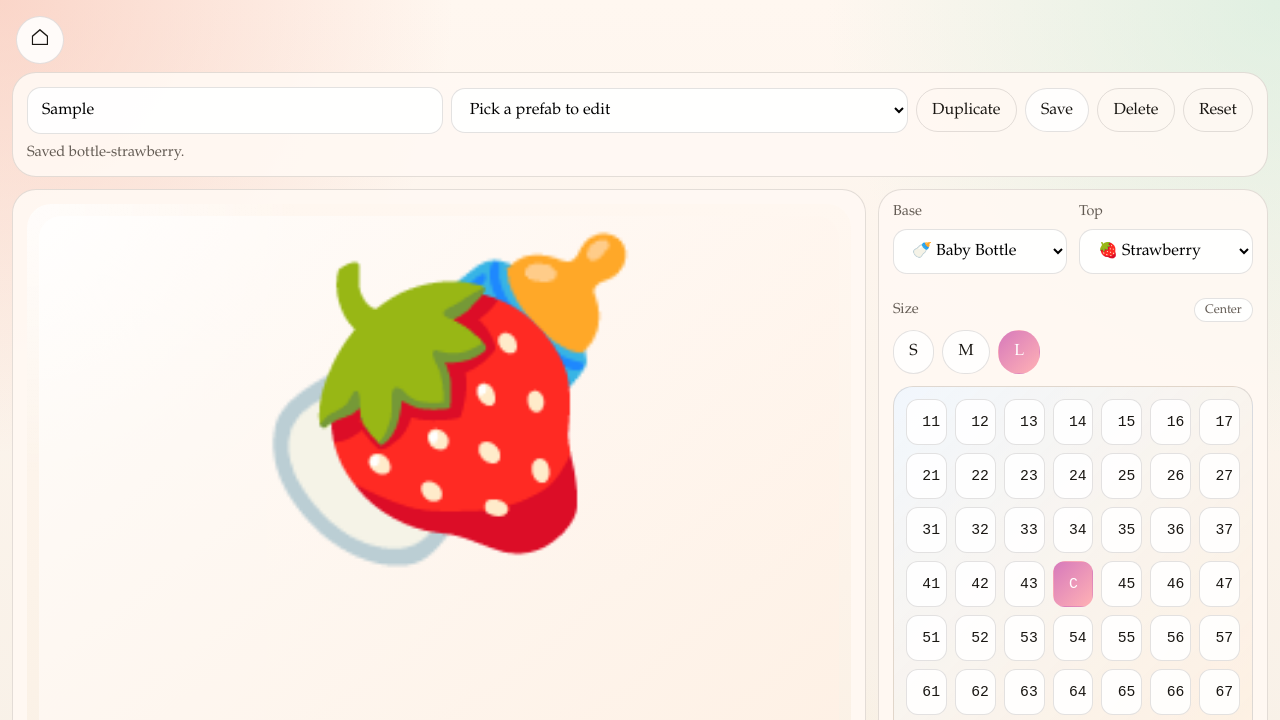
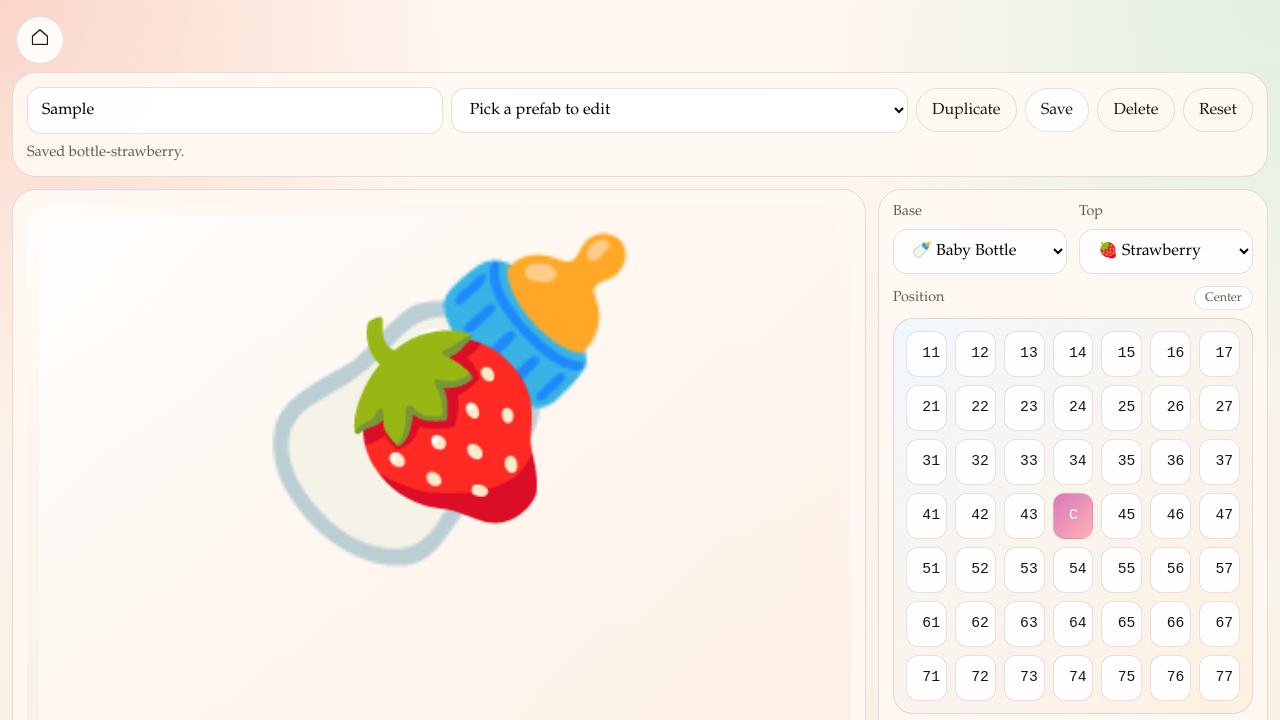
Before and after one commit to LuckyMonkey/emojistack, a website: page sandbox/index.html in a window 1280 px wide. Both pictures are taken after typing "Sample" into the empty fields and a click on the button "Save". Shown: the top 720 px of the page. Drawn offline with Linux system fonts and the light colour scheme.

Commit message:
Collapse manual sandbox class output

```diff
--- a/sandbox/index.html
+++ b/sandbox/index.html
@@ -52,21 +52,13 @@
               <label for="overlay-select">Top</label>
               <select id="overlay-select"></select>
             </div>
-
-            <div class="field span-two">
-              <div class="label-row">
-                <label>Size</label>
-                <span id="position-note" class="chip">Center</span>
-              </div>
-              <div class="picker-toggle" id="picker-mode-toggle">
-                <button type="button" data-size-mode="small" title="Small">S</button>
-                <button type="button" data-size-mode="medium" title="Medium">M</button>
-                <button type="button" data-size-mode="large" title="Large">L</button>
-              </div>
-            </div>
           </div>
 
           <div class="field">
+            <div class="label-row">
+              <label>Position</label>
+              <span id="position-note" class="chip">Center</span>
+            </div>
             <div class="picker-shell">
               <div id="position-grid" class="position-board position-grid"></div>
             </div>
--- a/sandbox/sandbox.js
+++ b/sandbox/sandbox.js
@@ -32,7 +32,6 @@
     base: document.getElementById("base-select"),
     overlay: document.getElementById("overlay-select"),
     positionNote: document.getElementById("position-note"),
-    sizeMode: document.getElementById("picker-mode-toggle"),
     positionGrid: document.getElementById("position-grid"),
     makeBaseDefault: document.getElementById("make-base-default"),
     makeSubDefault: document.getElementById("make-sub-default"),
@@ -46,7 +45,7 @@
     base: "bottle",
     overlay: "strawberry",
     position: "s-44",
-    sizeMode: "large",
+    sizeMode: "medium",
     prefabName: ""
   };
 
@@ -114,7 +113,6 @@
       return;
     }
     state.position = preset.position;
-    state.sizeMode = preset.sizeMode || inferSizeMode(preset.subSize);
   }
 
   function ensureValidState() {
@@ -142,12 +140,34 @@
     const base = emojiByAlias[state.base];
     const overlay = emojiByAlias[state.overlay];
     const position = positionById[state.position];
+    const prefab = selectedPrefab();
+
+    if (prefab) {
+      return {
+        name: prefab.name,
+        base,
+        overlay,
+        position,
+        x: typeof prefab.x === "number" ? prefab.x : position.x,
+        y: typeof prefab.y === "number" ? prefab.y : position.y,
+        unit: prefab.xUnit || prefab.unit || position.unit || "%",
+        subSize: prefab.subSize || SIZE_MAP[state.sizeMode],
+        rotate: prefab.rotate || "0deg",
+        opacity: prefab.opacity || 1
+      };
+    }
+
     return {
       name: sanitizeName(state.prefabName || `${state.base}-${state.overlay}`),
       base,
       overlay,
       position,
-      subSize: SIZE_MAP[state.sizeMode]
+      x: position.x,
+      y: position.y,
+      unit: position.unit || "%",
+      subSize: SIZE_MAP.medium,
+      rotate: "0deg",
+      opacity: 1
     };
   }
 
@@ -163,13 +183,13 @@
       positionLabel: def.position.label,
       baseEmoji: def.base.emoji,
       overlayEmoji: def.overlay.emoji,
-      x: def.position.x,
-      y: def.position.y,
-      unit: def.position.unit || "%",
-      sizeMode: state.sizeMode,
+      x: def.x,
+      y: def.y,
+      unit: def.unit,
+      sizeMode: inferSizeMode(def.subSize),
       subSize: def.subSize,
-      opacity: 1,
-      rotate: "0deg"
+      opacity: def.opacity,
+      rotate: def.rotate
     };
   }
 
@@ -193,7 +213,7 @@
 
     const base = emojiByAlias[state.base];
     const overlay = emojiByAlias[state.overlay];
-    return `es ${base.emoji}${overlay.emoji} es-${state.sizeMode.charAt(0)} ${state.position}`;
+    return `es ${base.emoji}${overlay.emoji} ${state.position}`;
   }
 
   function setStatus(text) {
@@ -289,6 +309,7 @@
   function setCustomState() {
     source = "custom";
     state.prefabName = "";
+    state.sizeMode = "medium";
   }
 
   function positionCellText(positionId) {
@@ -330,22 +351,22 @@
     icon.style.setProperty("--es-sub", JSON.stringify(def.overlay.emoji));
     icon.style.setProperty("--es-base-ox", `${def.base.ox || 0}em`);
     icon.style.setProperty("--es-base-oy", `${def.base.oy || 0}em`);
-    icon.style.setProperty("--es-x", formatCoord(def.position.x, def.position.unit));
-    icon.style.setProperty("--es-y", formatCoord(def.position.y, def.position.unit));
+    icon.style.setProperty("--es-x", formatCoord(def.x, def.unit));
+    icon.style.setProperty("--es-y", formatCoord(def.y, def.unit));
     icon.style.setProperty("--es-sub-size", `${def.subSize}`);
     icon.style.setProperty("--es-sub-ox", `${def.overlay.ox || 0}em`);
     icon.style.setProperty("--es-sub-oy", `${def.overlay.oy || 0}em`);
+    icon.style.setProperty("--es-rotate", def.rotate);
+    icon.style.setProperty("--es-opacity", `${def.opacity}`);
 
     const prefab = selectedPrefab();
     el.previewTitle.textContent = prefab ? `p-${prefab.name}` : `${def.base.label} + ${def.overlay.label}`;
     el.previewSubtitle.textContent = prefab
-      ? `${prefab.label || titleize(prefab.name)} · ${def.position.label} · ${titleize(state.sizeMode)}`
-      : `${def.position.label} · ${titleize(state.sizeMode)}`;
+      ? `${prefab.label || titleize(prefab.name)} · ${def.position.label}`
+      : `${def.position.label}`;
     el.positionNote.textContent = def.position.label;
-    el.previewHero.title = state.sizeMode === "large"
-      ? "Use the grid to place the top emoji"
-      : "Drag the top emoji to place it";
-    el.previewHero.classList.toggle("is-static", state.sizeMode === "large");
+    el.previewHero.title = "Drag the top emoji to place it";
+    el.previewHero.classList.remove("is-static");
   }
 
   function syncUi() {
@@ -354,14 +375,10 @@
     renderPrefabJump();
     renderGrid();
 
-    el.sizeMode.querySelectorAll("button").forEach((button) => {
-      button.classList.toggle("active", button.dataset.sizeMode === state.sizeMode);
-    });
-
     const baseDefault = currentBaseDefault();
     const subDefault = currentSubDefault();
-    el.baseDefaultNote.textContent = baseDefault ? `Base default: ${positionById[baseDefault.position].label} · ${titleize(baseDefault.sizeMode || inferSizeMode(baseDefault.subSize))}` : "No base default.";
-    el.subDefaultNote.textContent = subDefault ? `Sub default: ${positionById[subDefault.position].label} · ${titleize(subDefault.sizeMode || inferSizeMode(subDefault.subSize))}` : "No sub default.";
+    el.baseDefaultNote.textContent = baseDefault ? `Base default: ${positionById[baseDefault.position].label}` : "No base default.";
+    el.subDefaultNote.textContent = subDefault ? `Sub default: ${positionById[subDefault.position].label}` : "No sub default.";
     el.clearBaseDefault.disabled = !baseDefault;
     el.clearSubDefault.disabled = !subDefault;
     el.remove.disabled = source !== "local";
@@ -449,23 +466,12 @@
       if (!button || button.disabled) {
         return;
       }
+      setCustomState();
       state.position = button.dataset.position;
       redraw();
     });
 
-    el.sizeMode.addEventListener("click", (event) => {
-      const button = event.target.closest("button[data-size-mode]");
-      if (!button) {
-        return;
-      }
-      state.sizeMode = button.dataset.sizeMode;
-      redraw();
-    });
-
     el.previewHero.addEventListener("pointerdown", (event) => {
-      if (state.sizeMode === "large") {
-        return;
-      }
       const position = positionById[state.position];
       const rect = el.previewMain.getBoundingClientRect();
       const centerX = rect.left + rect.width / 2;
@@ -486,6 +492,7 @@
       }
       const next = nearestPosition(event.clientX, event.clientY);
       if (next.id !== state.position) {
+        setCustomState();
         state.position = next.id;
         redraw();
       }
```
